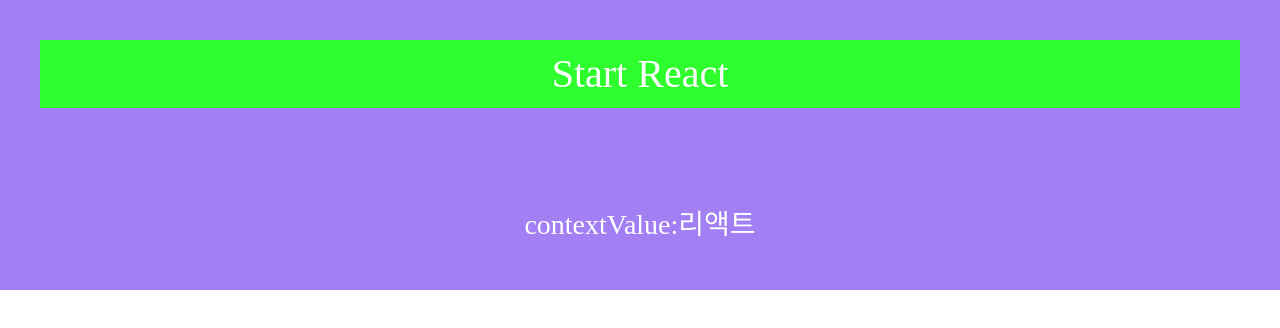
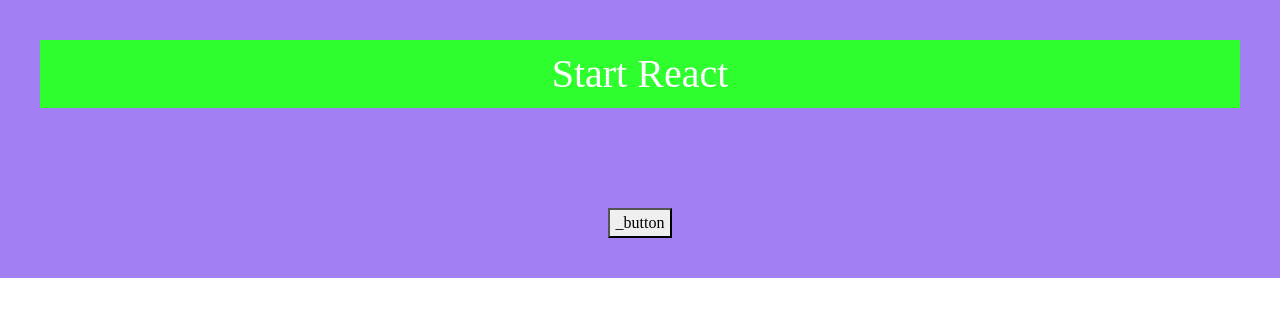
Before and after one commit to lee-kangpyo/react-start, a React (Create React App) app in the folder client/: page / in a window 1280 px wide. Shown: the top 328 px of the page. Built offline with nearby package versions, Linux system fonts and the light colour scheme.

Commit message:
context API로 부모에 데이터 전달

```diff
--- a/client/src/App.js
+++ b/client/src/App.js
@@ -1,6 +1,6 @@
 import React from 'react';
 import './App.css';
-import ContextApi from './Context/R076_ContextApi'
+import ContextApi from './Context/R077_ContextApi'
 import 'bootstrap/dist/css/bootstrap.css'
 
 function App() {
--- /dev/null
+++ b/client/src/Context/R077_ContextApi.js
@@ -0,0 +1,33 @@
+import React, { Component } from 'react';
+import Children from "./contextChildren3";
+
+const {Provider, Consumer} = React.createContext();
+export {Consumer}
+
+class R077_ContextApi extends Component {
+    constructor(props) {
+        super(props);
+        this.setStateFunc = this.setStateFunc.bind(this)
+    }
+
+    setStateFunc(value){
+        this.setState({name : value});
+    }
+
+    // 화살표 함수를 사용하면 bind(this)를 할 필요가 없다.
+    // setStateFunc = (value) => this.setState({name : value});
+
+    render() {
+        const content = {
+            ...this.state,
+            setStateFunc: this.setStateFunc
+        }
+        return (
+            <Provider value={content}>
+                <Children/>
+            </Provider>
+        );
+    }
+}
+
+export default R077_ContextApi;
--- /dev/null
+++ b/client/src/Context/contextChildren3.js
@@ -0,0 +1,19 @@
+import React, { Component } from 'react';
+import { Consumer } from "./R077_ContextApi";
+
+class ContextChildren3 extends Component {
+    render() {
+        return (
+            <Consumer>
+                {contextValue =>
+                    <button onClick={e => contextValue.setStateFunc("리액투")}>
+                        {contextValue.name}_button
+                    </button>
+                }
+
+            </Consumer>
+        );
+    }
+}
+
+export default ContextChildren3;
```
